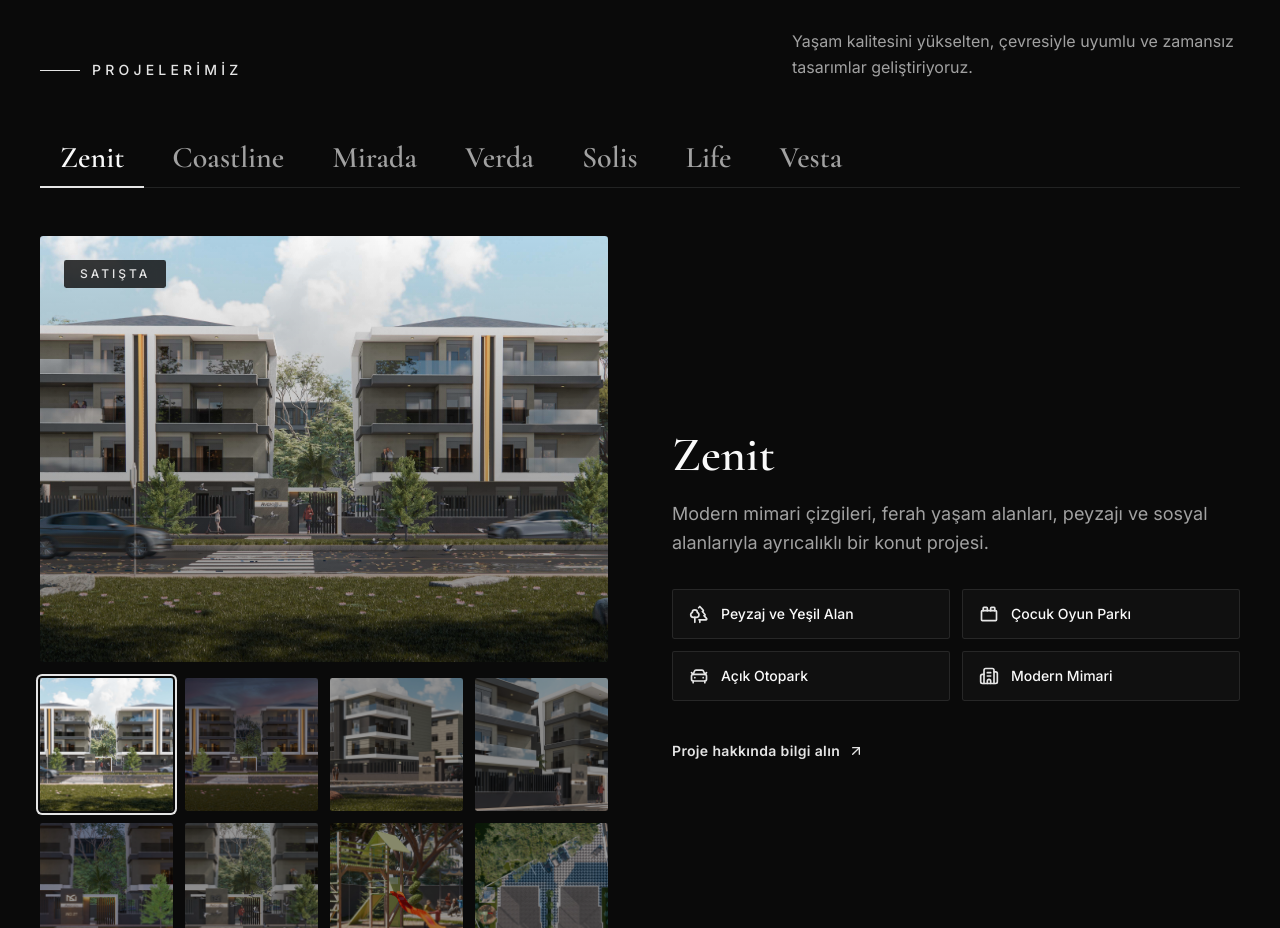
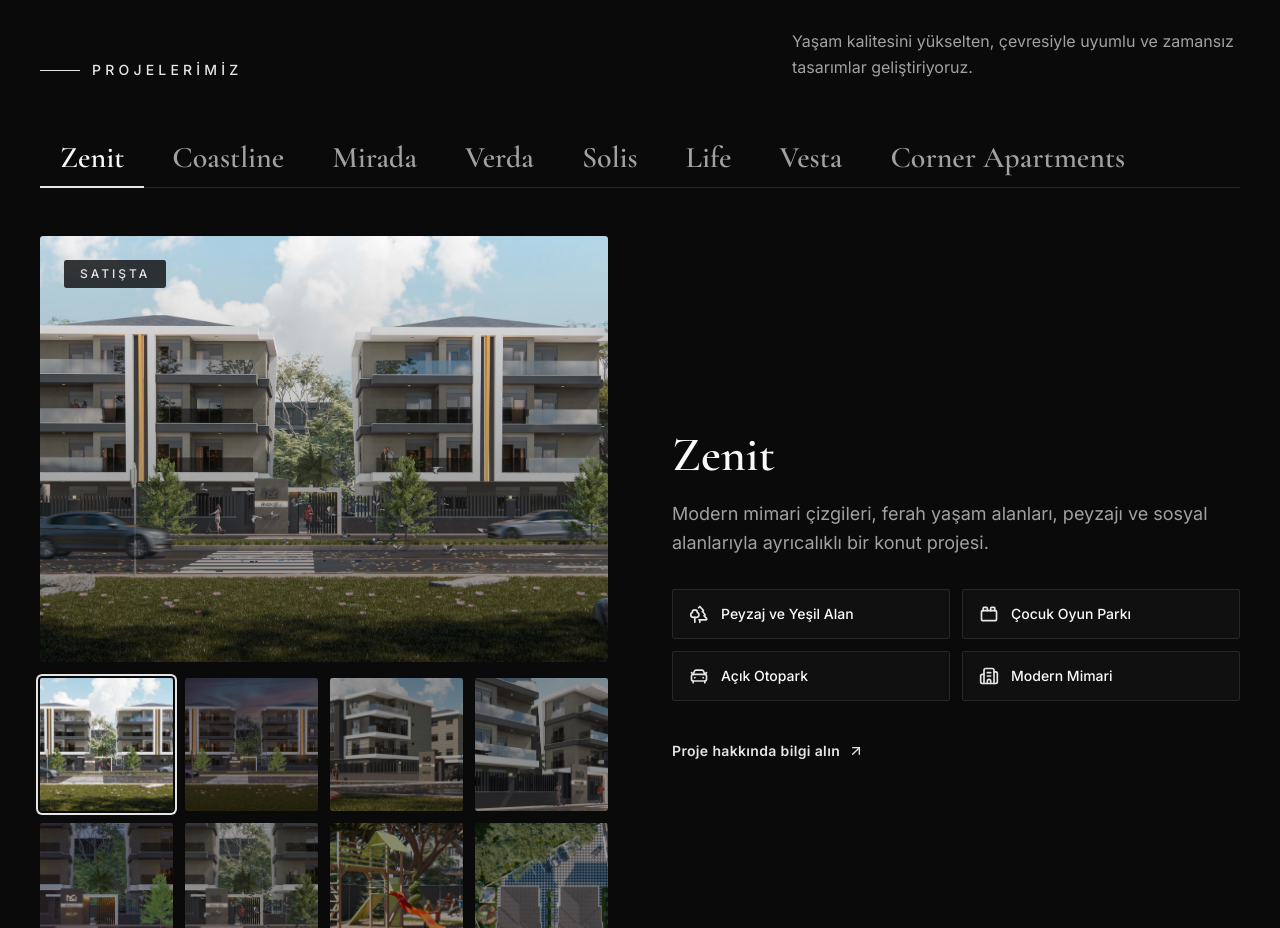
Before and after one commit to doganvciii/Avcioglu-site, a Next.js app: page / in a window 1280 px wide. Shown: the part 900-1828 px from the top of the page. Built offline with nearby package versions, Linux system fonts and the light colour scheme.

Commit message:
Corner Apartments Kepez projesi eklendi

```diff
--- a/components/projects-section.tsx
+++ b/components/projects-section.tsx
@@ -143,6 +143,22 @@ const projects: Project[] = [
     gallery: [
       { src: '/vesta-1.jpg', alt: 'Vesta projesi cephe ve balkonlar' },
       { src: '/vesta-2.jpg', alt: 'Vesta projesi gündüz cephe görünümü' },
+    ],
+  },
+  {
+    id: 'corner-apartments',
+    name: 'Corner Apartments',
+    status: 'Satışta',
+    description:
+      'Modern mimari çizgileri, ticari alttabanı ve estetik dış cephe kaplamasıyla Kepez\'e değer katan imzalı proje.',
+    features: [
+      { icon: CarFront, label: 'Zemin katta geniş vitrinli ticari dükkan/mağaza alanları' },
+      { icon: Building2, label: 'Antrasit ve ahşap dokulu modern kompozit cephe' },
+      { icon: Waves, label: 'Geniş balkon kullanımı ve mimari detaylarda fonksiyonellik' },
+    ],
+    gallery: [
+      { src: '/images/corner/corner-1.jpg', alt: 'Corner Apartments cephe ve ticari zemin görünümü' },
+      { src: '/images/corner/corner-2.jpg', alt: 'Corner Apartments balkondan görünüm ve cephe detayları' },
     ],
   },
 ]
```
